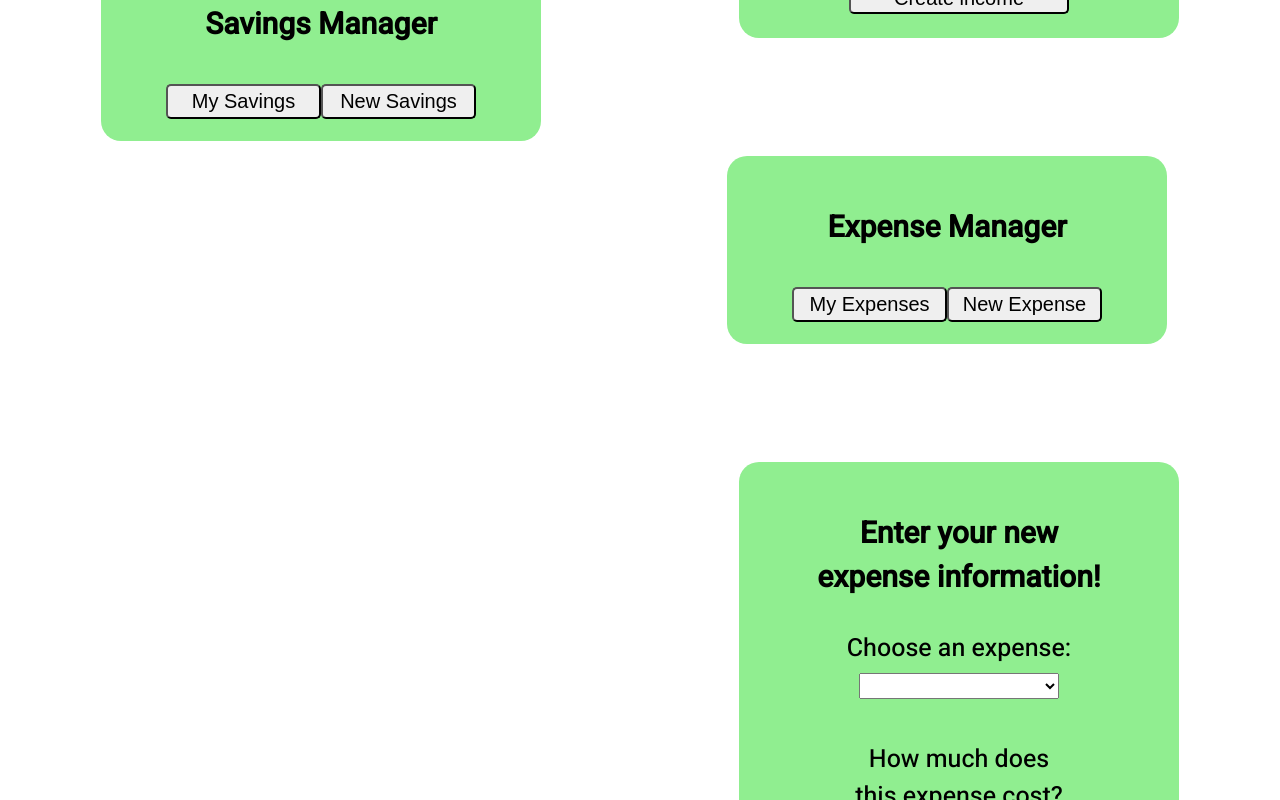
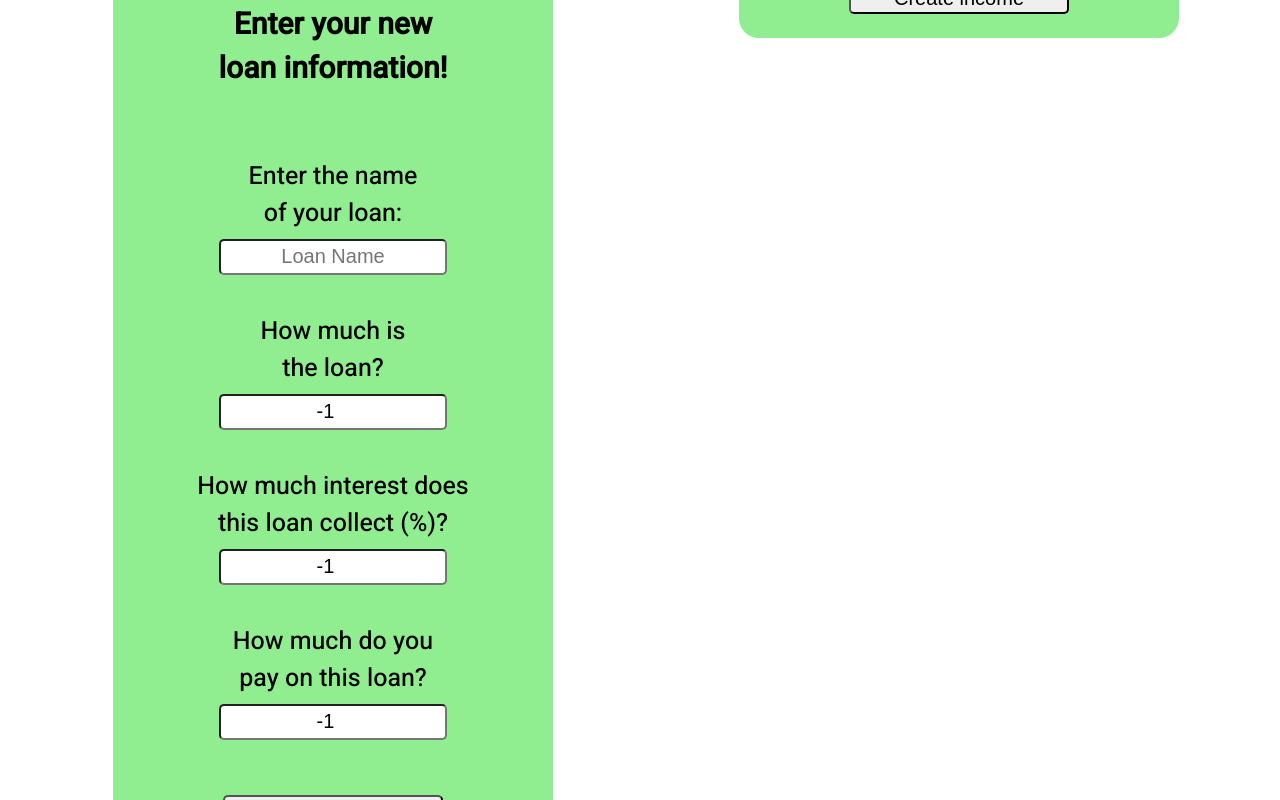
Before and after one commit to 211115-UTA-NET/Team1-P2, an Angular app in the folder Angular/angular-banked-app/: page /userpage in a window 1280 px wide. Shown: the part 920-1720 px from the top of the page. Built offline with nearby package versions, Linux system fonts and the light colour scheme; a web font is replaced by a local one.

Commit message:
Added GET/POST methods for user loans

```diff
--- a/Angular/angular-banked-app/src/app/banked.service.ts
+++ b/Angular/angular-banked-app/src/app/banked.service.ts
@@ -8,6 +8,7 @@ import { Expense } from './expenseInfo';
 import { environment } from 'src/environments/environment';
 import { IUser_Dto } from './userInfo';
 import { Income } from './Income';
+import { Loan } from './Loans';
 
 @Injectable({
   providedIn: 'root'
@@ -16,6 +17,7 @@ export class BankedService {
 
   private expenseUrl = 'Expenses'
   private incomeUrl = 'Income'
+  private loanUrl = 'Loans'
 
   httpOptions = {
     headers: new HttpHeaders({ 'Content-Type': 'application/json' })
@@ -51,10 +53,23 @@ export class BankedService {
     );
   }
 
+  //GET user loans
+  getLoans(userId: any): Observable<Loan[]> {
+    return this.http.get<Loan[]>(environment.URLBase + this.loanUrl + "/" + userId)
+  }
 
-  //getUser(username: string,password: string): Observable<IUser_Dto> {
-  //  return this.http.get<IUser_Dto>(environment.URLBase + `User/${username}/${password}`)
-  //}
+  //POST user loan
+  postLoan(loan: Loan[]): Promise<any>{
+    return lastValueFrom(this.http.post<any>(environment.URLBase + this.loanUrl, loan)
+//    .pipe(
+//      catchError(this.handleError)
+//      )
+    );
+  }
+
+  getUser(username: string,password: string): Observable<IUser_Dto> {
+    return this.http.get<IUser_Dto>(environment.URLBase + `User/${username}/${password}`)
+  }
 
 
 
--- a/Angular/angular-banked-app/src/app/user-page/user-page.component.html
+++ b/Angular/angular-banked-app/src/app/user-page/user-page.component.html
@@ -40,7 +40,7 @@
             <br>How much do<br>
             you receive?
         </div>
-        <input type="number" id="incomeAmount" name="incomeAmount" placeholder="$" [(ngModel)]='incomeAmount'>
+        <input type="number" id="incomeAmount" name="incomeAmount" placeholder="$" min="1" [(ngModel)]='incomeAmount'>
         <br>
         <div class="FormSubtext">
             <br>How frequent do you<br>
@@ -60,9 +60,44 @@
     </p>
 
     <div class="ManagerItems">
-        <input type="button" id="viewLoan" value="My Loans">
+        <input type="button" id="viewLoan" value="My Loans" (click)="getLoans()">
         <input type="button" id="createLoan" value="New Loan">
     </div>
+</div>
+
+<!-- Create new loan -->
+<div class="Display" style = "float: right">
+    <p>
+        Enter your new<br>
+        loan information!
+    </p>
+
+    <form class="FormItems">
+        <div class="FormSubtext">
+            <br>Enter the name<br>
+            of your loan:
+        </div>
+        <input type="text" id="loanName" name="loanName" placeholder="Loan Name" minlength="1" [(ngModel)]='loanName'>
+        <br>
+        <div class="FormSubtext">
+            <br>How much is<br>
+            the loan?
+        </div>
+        <input type="number" id="loanAmount" name="loanAmount" placeholder="$" min="1" [(ngModel)]='loanAmount'>
+        <br>
+        <div class="FormSubtext">
+            <br>How much interest does<br>
+            this loan collect (%)?<br>
+        </div>
+        <input type="number" id="loanInterest" name="loanInterest" placeholder="%" min="0" [(ngModel)]='loanInterest'>
+        <div class="FormSubtext">
+            <br>How much do you<br>
+            pay on this loan?<br>
+        </div>
+        <input type="number" id="monthlyPayments" name="monthlyPayments" placeholder="$" min="0" [(ngModel)]='monthlyPayments'>
+        <br><br>
+        <input type="submit" id="newLoan" value="Create loan" type="reset" (click)='postLoan()'>
+    </form>
 </div>
 
 <!-- Savings options (View or Create) -->
@@ -153,6 +188,7 @@
         <p>Priority: {{expense.priority}}</p>
     </li>
 </ul>
+
 <!-- Display list of user Incomes -->
 <ul class="expenseList">
     <li *ngFor="let income of incomes">
@@ -162,3 +198,14 @@
         <p>Pay Schedule: {{income.paySchedule}}</p>
     </li>
 </ul>
+
+<!-- Display list of user Loans -->
+<ul class="expenseList">
+    <li *ngFor="let loan of loans">
+        <p>=========================</p>
+        <p>Name: {{loan.loanName}}</p>
+        <p>Amount: {{loan.loanAmount}}</p>
+        <p>Interest: {{loan.loanInterest}}</p>
+        <p>Monthly Payments: {{loan.monthlyPayments}}</p>
+    </li>
+</ul>
--- a/Angular/angular-banked-app/src/app/user-page/user-page.component.ts
+++ b/Angular/angular-banked-app/src/app/user-page/user-page.component.ts
@@ -4,6 +4,7 @@ import { BankedService } from '../banked.service';
 import { Expense } from '../expenseInfo';
 import { ThisReceiver } from '@angular/compiler';
 import { Income } from '../Income';
+import { Loan } from '../Loans';
 
 @Component({
   selector: 'app-user-page',
@@ -31,6 +32,14 @@ export class UserPageComponent implements OnInit {
   @Input() incomeAmount: number = -1;
   @Input() paySchedule: number = -1;
 
+  loans: Loan[] = [];
+  tempLoan: Loan[] = [];
+  newLoan!: Loan;
+  @Input() loanName: string = '';
+  @Input() loanAmount: number = -1;
+  @Input() loanInterest: number = -1;
+  @Input() monthlyPayments: number = -1;
+
   constructor(private bankedService: BankedService) { }
 
   ngOnInit(): void {
@@ -39,11 +48,11 @@ export class UserPageComponent implements OnInit {
   getExpenses(): void
   {
       this.bankedService.getExpenses(this.userId)
-      //.subscribe(expenses => this.expenses = expenses);
       .subscribe(retObject => this.CheckExpenseApi(retObject));
   }
   CheckExpenseApi(retObject: Expense[]): void {
     this.incomes = [];
+    this.loans = [];
     this.expenses = retObject;
   }
 
@@ -70,11 +79,11 @@ export class UserPageComponent implements OnInit {
     getIncomes(): void
   {
       this.bankedService.getIncomes(this.userId)
-      //.subscribe(expenses => this.expenses = expenses);
       .subscribe(retObject => this.CheckIncomeApi(retObject));
   }
   CheckIncomeApi(retObject: Income[]): void {
     this.expenses = [];
+    this.loans = [];
     this.incomes = retObject;
   }
 
@@ -95,4 +104,34 @@ export class UserPageComponent implements OnInit {
 
       this.incomes = await this.bankedService.postIncome(this.tempIncome);
     }
+
+    getLoans(): void
+  {
+      this.bankedService.getLoans(this.userId)
+        .subscribe(retObject => this.CheckLoanApi(retObject));
+  }
+  CheckLoanApi(retObject: Loan[]): void {
+    this.incomes = [];
+    this.expenses = [];
+    this.loans = retObject;
+  }
+
+  async postLoan(
+    ){
+      this.loans = [];
+      this.tempLoan = [];
+      this.newLoan = {} as Loan;
+      this.newLoan.id = 0;
+      this.newLoan.userPasswordId = this.userId;
+      this.newLoan.loanName = this.loanName;
+      this.newLoan.loanAmount = this.loanAmount;
+      this.newLoan.loanInterest = this.loanInterest;
+      this.newLoan.monthlyPayments = this.monthlyPayments;
+      if (!this.userId || !this.loanName || this.loanAmount == -1 || this.loanInterest == -1 || this.monthlyPayments == -1)
+      { return; }
+
+      this.tempLoan.push(this.newLoan);
+
+      this.loans = await this.bankedService.postLoan(this.tempLoan);
+    }
 }
```
Also changed, not shown: Angular/angular-banked-app/src/app/Loans.ts (+9 -0 lines).
